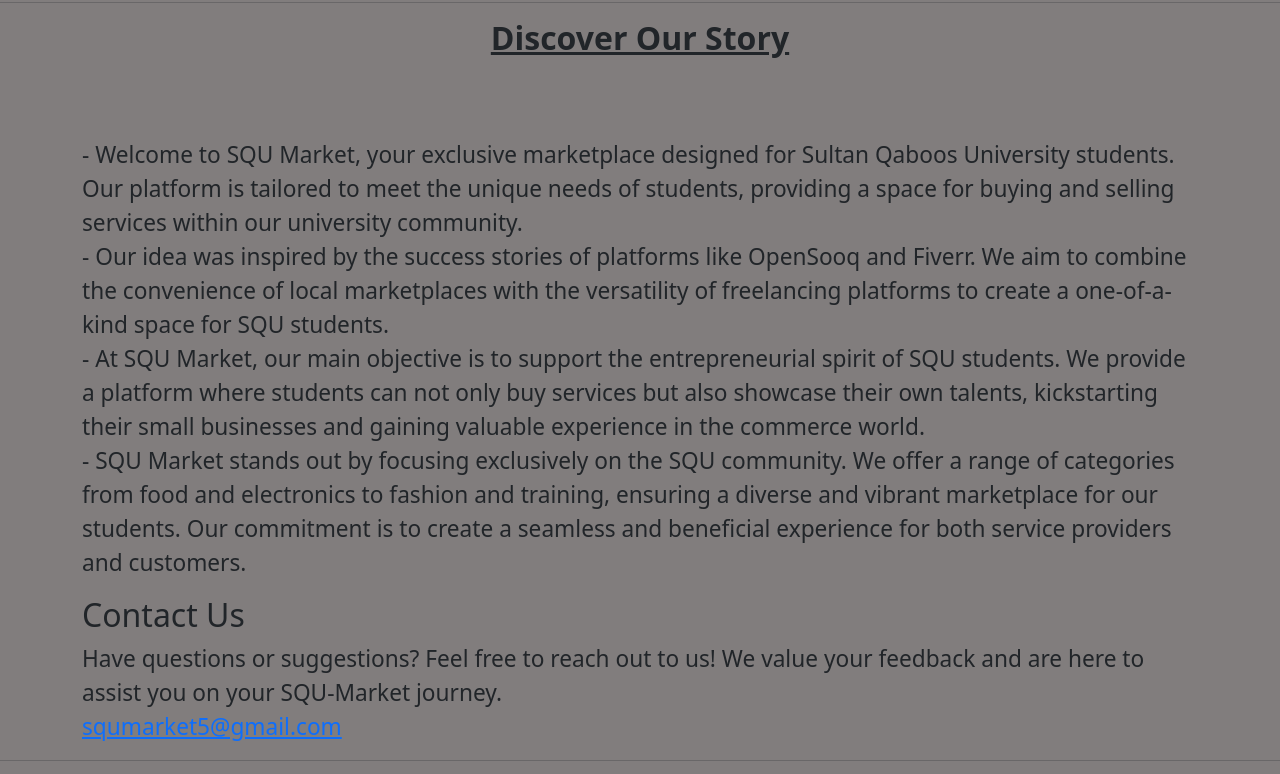
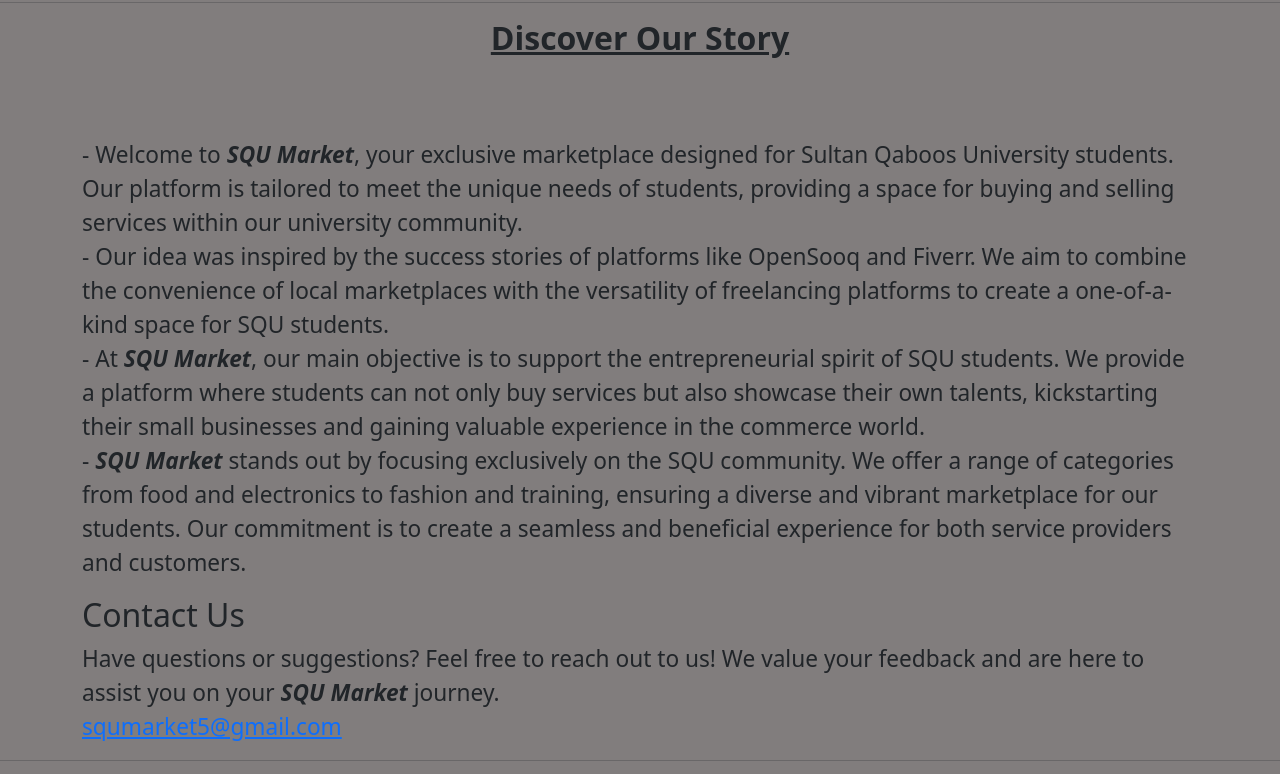
Before and after one commit to Batman70-M/SQU-MARKET, a plain HTML site: page About us.html in a window 1280 px wide. Shown: the part 154-928 px from the top of the page. Drawn offline with nearby package versions, Linux system fonts and the light colour scheme.

Commit message:
Add files via upload

```diff
--- a/About us.html
+++ b/About us.html
@@ -24,23 +24,23 @@
     <h2 style="text-align: center; font-weight: bolder; text-decoration: underline;">Discover Our Story</h2>
     <br>
     <div class="container mt-5">
-        <p style="font-size: 6mm;">- Welcome to SQU Market, your exclusive marketplace designed for Sultan Qaboos University students. Our
+        <p style="font-size: 6mm;">- Welcome to <span>SQU Market</span>, your exclusive marketplace designed for Sultan Qaboos University students. Our
             platform is tailored to meet the unique needs of students, providing a space for buying and selling services
             within our university community.<br/>
             - Our idea was inspired by the success stories of platforms like OpenSooq and Fiverr. We aim to combine the
             convenience of local marketplaces with the versatility of freelancing platforms to create a one-of-a-kind
             space for SQU students.<br/>
-            - At SQU Market, our main objective is to support the entrepreneurial spirit of SQU students. We provide a
+            - At <span>SQU Market</span>, our main objective is to support the entrepreneurial spirit of SQU students. We provide a
             platform where students can not only buy services but also showcase their own talents, kickstarting their
             small businesses and gaining valuable experience in the commerce world.<br/>
-            - SQU Market stands out by focusing exclusively on the SQU community. We offer a range of categories from food
+            - <span>SQU Market</span> stands out by focusing exclusively on the SQU community. We offer a range of categories from food
             and electronics to fashion and training, ensuring a diverse and vibrant marketplace for our students. Our
             commitment is to create a seamless and beneficial experience for both service providers and customers.<br/>
            </p>
 
         <h2>Contact Us</h2>
         <p style="font-size: 6mm;">Have questions or suggestions? Feel free to reach out to us! We value your feedback and are here to assist you
-            on your SQU-Market journey. <br/>
+            on your<span> SQU Market </span>journey. <br/>
             <a href="mailto: squmarket5@gmail.com" >squmarket5@gmail.com</a></p>
     </div>
     <hr>
--- a/indexStayle.css
+++ b/indexStayle.css
@@ -13,7 +13,7 @@
 h1.heads{font-family: 'Times New Roman', Times, serif; font-weight: bolder; margin-left: 600px; color: azure;}
 
 .text{text-align:start; font-weight: bold; font-style: italic; padding-left: 30px; font-size: large;}
-
+p span{font-weight: bold; font-style: italic;}
 div.second{
     padding-top: 90px;
     padding-left: 100px;
```
